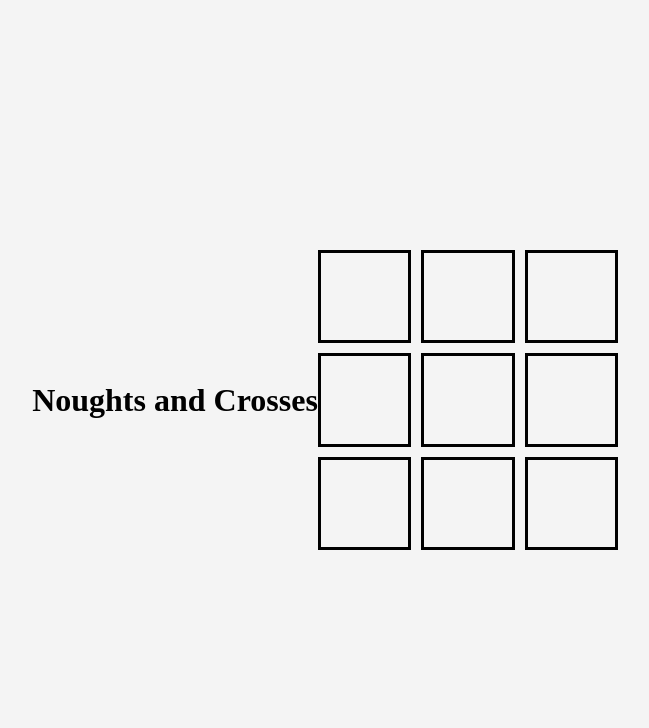
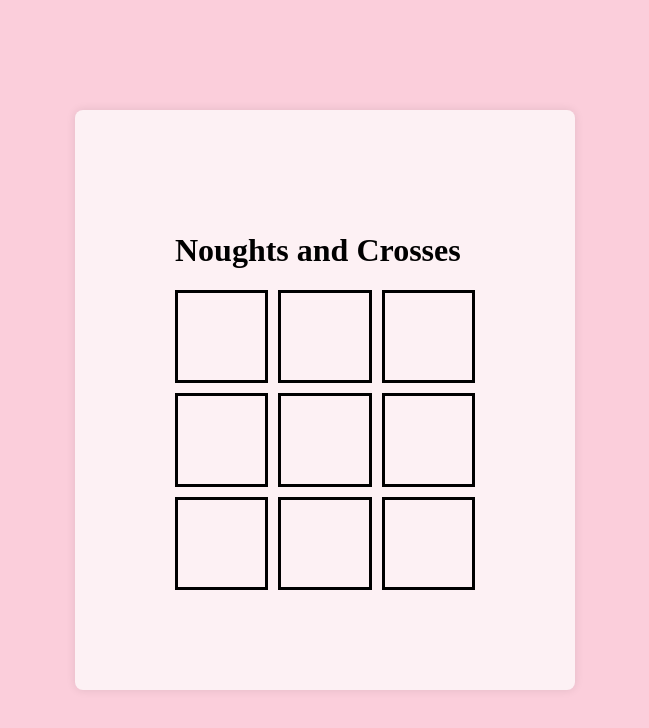
Before and after one commit to NorfolkTate/noughts-and-crosses, a plain HTML site: page index.html in a window 1280 px wide. Shown: the whole page, without its empty margins (315-964 px from the left). Drawn offline with Linux system fonts and the light colour scheme.

Commit message:
add css styling for backgrounf and game board

```diff
--- a/assets/css/style.css
+++ b/assets/css/style.css
@@ -1,17 +1,24 @@
 body {
-    background-color: #f4f4f4;
+    background-color:rgb(251, 206, 219);
     margin: 0;
     display: flex;
     align-items: center;
     justify-content: center;
     height: 100vh;
 }
-
+.board {
+    text-align: center;
+    background-color: rgb(253, 241, 244);
+    padding: 100px;
+    border-radius: 8px;
+    box-shadow: 0 0 10px rgba(0, 0, 0, 0.1);
+}
 .heading {
     display: flex;
 }
 
 .game {
+    align-self: center;
     display: grid;
     grid-template-columns: repeat(3, 1fr);
     grid-template-rows: repeat(3, 1fr);
--- a/index.html
+++ b/index.html
@@ -11,12 +11,12 @@
     <title>Noughts and Crosses</title>
 </head>
 <body>
+    <div class="board">
     <div class="heading">
         <h1>
         <!--<img src="assets/images/naughts-and-crosses-logo.png" alt="logo">-->Noughts and Crosses
      </h1>
      </div>
-    <div class="board">
      <div class="game">
         <div class="box"></div>
         <div class="box"></div>
@@ -28,11 +28,11 @@
         <div class="box"></div>
         <div class="box"></div>
      </div>
-    </div>
+
      <div class="score"></div>
 
      <div class="reset"></div>
-
+     </div>
     <script src="assets/js/script.js"></script>
 </body>
 </html>
```
